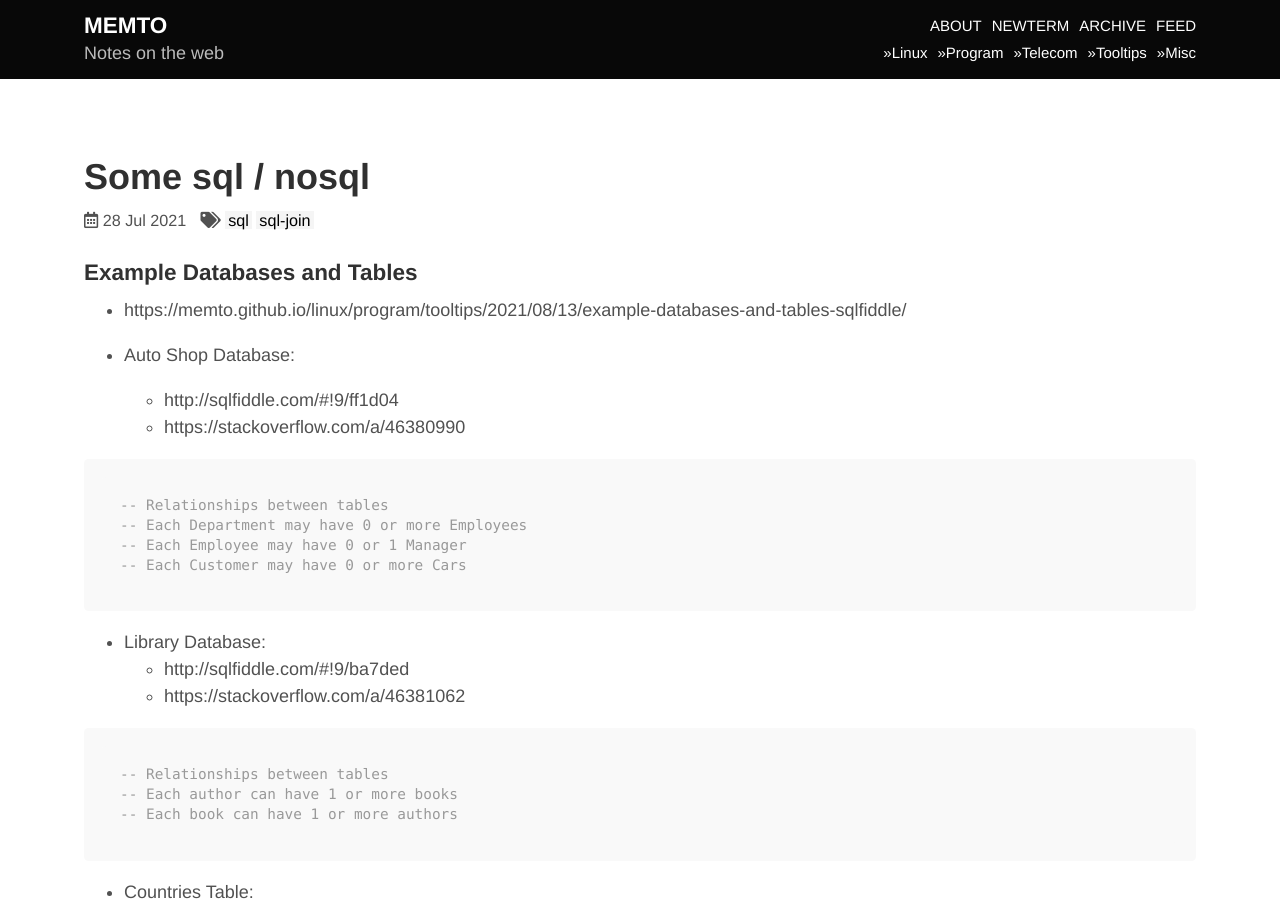
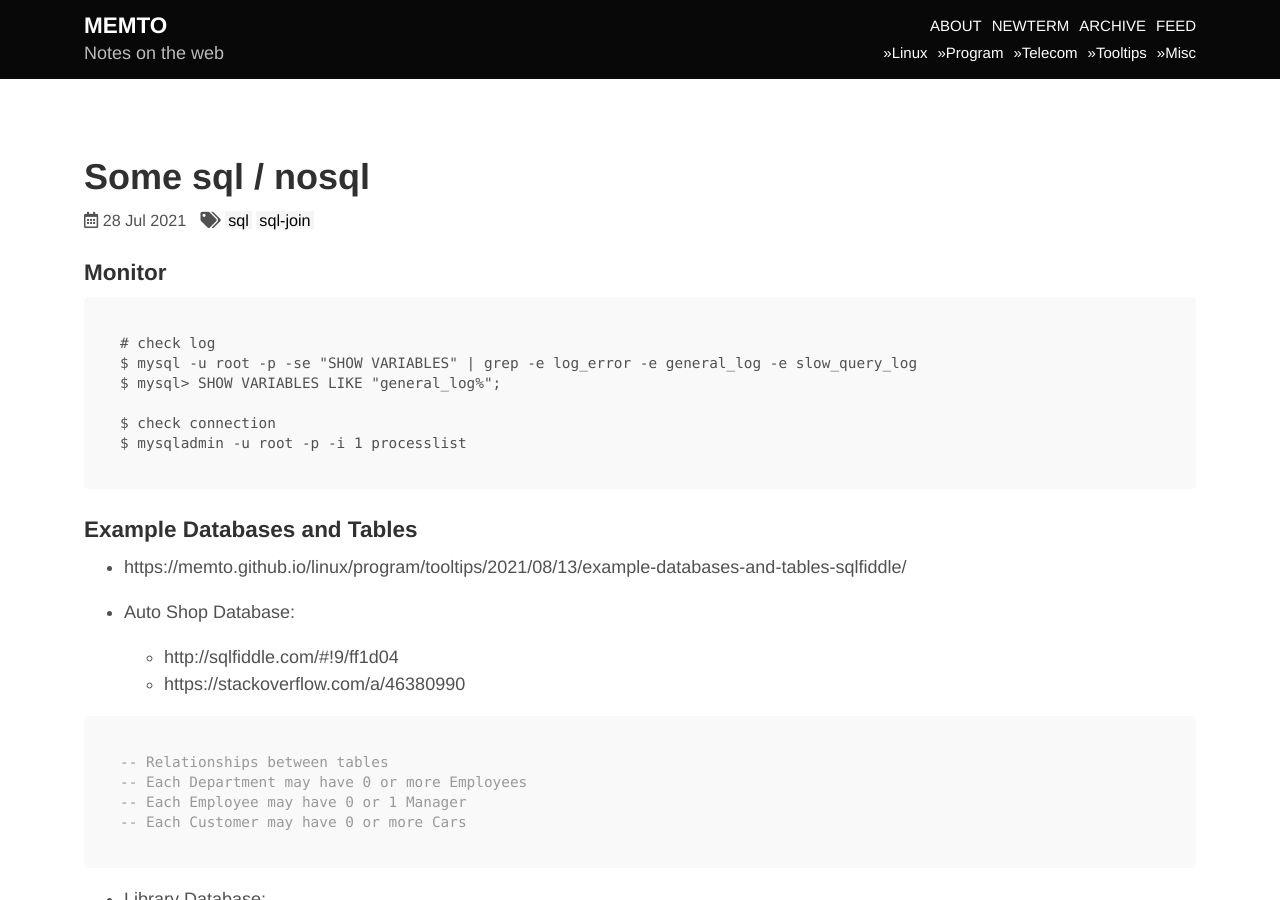
Before and after one commit to memto/memto.github.io, a Jekyll site: the page built from _posts/2021-07-28-sql-query.md, in a window 1280 px wide and 900 px high. Built offline with Jekyll 4.4.1, drawn with Linux system fonts in a browser that asks for light colours; nearby versions of some CDN libraries; comment, search, counter and statistics services are not loaded.

Commit message:
Update 2021-07-28-sql-query.md

````diff
--- a/_posts/2021-07-28-sql-query.md
+++ b/_posts/2021-07-28-sql-query.md
@@ -12,6 +12,17 @@ tags:
   - sql
   - sql-join
 ---
+### Monitor
+
+```
+# check log
+$ mysql -u root -p -se "SHOW VARIABLES" | grep -e log_error -e general_log -e slow_query_log
+$ mysql> SHOW VARIABLES LIKE "general_log%";
+
+$ check connection
+$ mysqladmin -u root -p -i 1 processlist
+```
+
 ### Example Databases and Tables
 - https://memto.github.io/linux/program/tooltips/2021/08/13/example-databases-and-tables-sqlfiddle/
 
````
